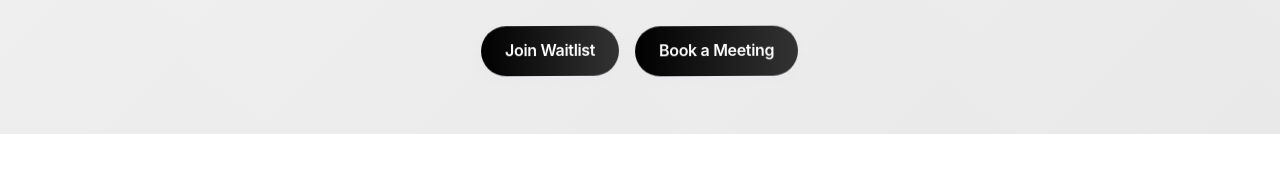
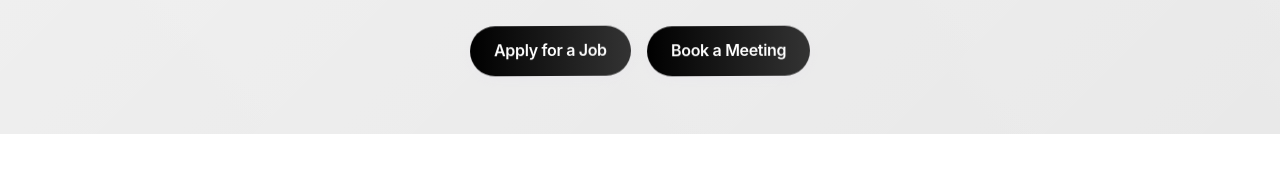
Before and after one commit to R1shiY/Nexflow-Website, a plain HTML site: page index.html in a window 1280 px wide. Shown: the part 547-734 px from the top of the page. Drawn offline with Linux system fonts and the light colour scheme.

Commit message:
Update index.html

```diff
--- a/index.html
+++ b/index.html
@@ -813,7 +813,7 @@
  <h1>Accurate, Personalized Diabetes Insights</h1>
  <p>The world's first real-time, AI-powered platform to detect and reverse insulin resistance—the earliest known predictor of Type 2 Diabetes.</p>
  <div class="hero-buttons" style="display: flex; gap: 1rem; justify-content: center;">
-  <a href="#join-waitlist-form-section" class="cta-button">Join Waitlist</a>
+  <a href="#join-waitlist-form-section" class="cta-button">Apply for a Job</a>
   <a href="https://calendly.com/arjundixit3508/30min" class="cta-button" target="_blank">Book a Meeting</a>
 </div>
  </div>
@@ -1008,7 +1008,7 @@
 <section class="section" id="join-waitlist-form-section">
   <div class="container">
     <div class="section-title">
-      <h2>Join Our Waitlist</h2>
+      <h2>Apply for a Job</h2>
       <p>Be the first to know when NexFlow launches and get exclusive early access.</p>
     </div>
     <form action="https://submit-form.com/K9AikUH27" method="POST" class="waitlist-form">
```
